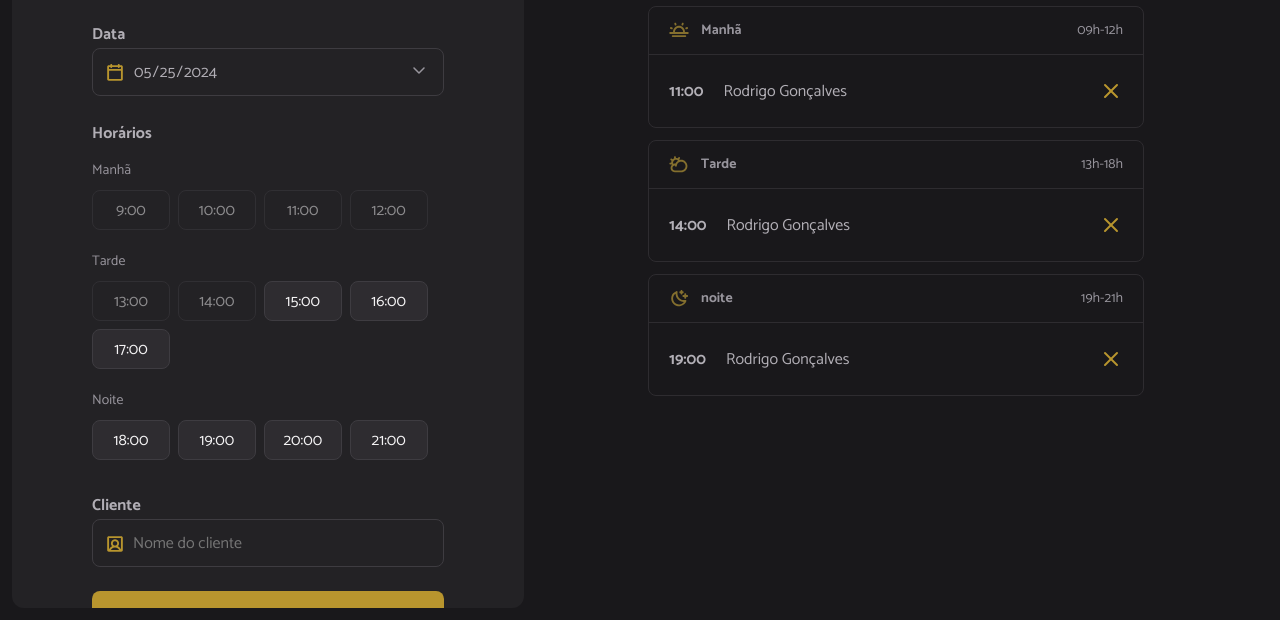
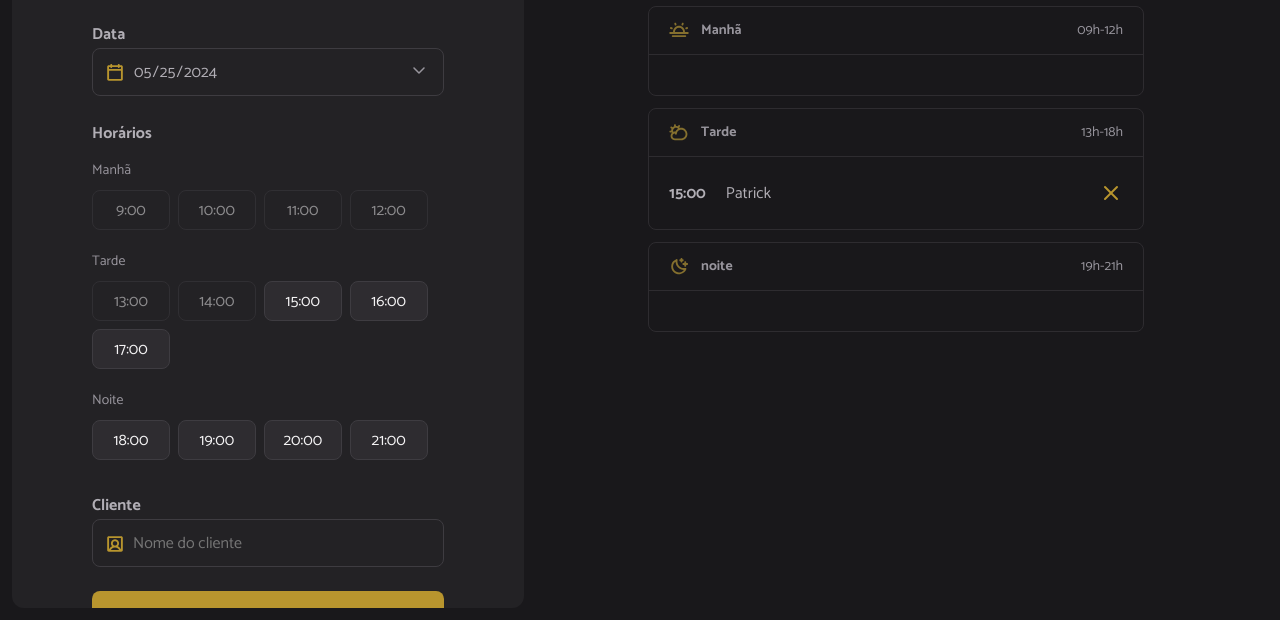
Before and after one commit to santospatrick/projeto-hairday, a website built with webpack: page index.html in a window 1280 px wide. Shown: the part 180-800 px from the top of the page. Built offline with nearby package versions, Linux system fonts and the light colour scheme; data requests are answered from the project's data file.

Commit message:
adiciona html dinamicamente a partir da api

```diff
--- a/src/modules/schedules/load.js
+++ b/src/modules/schedules/load.js
@@ -1,8 +1,14 @@
+import { scheduleFetchByDay } from "../../services/schedule-fetch-by-day";
 import { hoursLoad } from "../form/hours-load";
+import { schedulesShow } from "./show";
 
 const selectedDate = document.getElementById('date')
 
-export function schedulesDay() {
+export async function schedulesDay() {
     const date = selectedDate.value
+    const dailySchedules = await scheduleFetchByDay({ date })
+
+    schedulesShow({ dailySchedules })
+
     hoursLoad({ date })
 }
--- /dev/null
+++ b/src/modules/schedules/show.js
@@ -0,0 +1,52 @@
+import dayjs from 'dayjs'
+
+const periodMorning = document.getElementById('period-morning')
+const periodAfternoon = document.getElementById('period-afternoon')
+const periodNight = document.getElementById('period-night')
+
+export function schedulesShow({ dailySchedules }) {
+    try {
+        periodMorning.innerHTML = ''
+        periodAfternoon.innerHTML = ''
+        periodNight.innerHTML = ''
+
+        dailySchedules.forEach((schedule) => {
+            // <li>
+            //   <strong>11:00</strong>
+            //   <span>Rodrigo Gonçalves</span>
+            //   <img
+            //     src="./src/assets/cancel.svg"
+            //     alt="Cancelar"
+            //     class="cancel-icon"
+            //   />
+            // </li>
+            const li = document.createElement('li')
+            const strong = document.createElement('strong')
+            const span = document.createElement('span')
+            const img = document.createElement('img')
+
+            li.setAttribute('data-id', schedule.id)
+            strong.textContent = dayjs(schedule.when).format('HH:mm')
+            span.textContent = schedule.name
+
+            img.src = './src/assets/cancel.svg'
+            img.alt = 'Cancelar'
+            img.classList.add('cancel-icon')
+
+            li.append(strong, span, img)
+
+            const hour = dayjs(schedule.when).hour()
+
+            if (hour <= 12) {
+                periodMorning.append(li)
+            } else if (hour > 12 && hour <= 18) {
+                periodAfternoon.append(li)
+            } else {
+                periodNight.append(li)
+            }
+        })
+    } catch (error) {
+        console.log("🚀 ~ schedulesShow ~ error:", error)
+        alert('Não foi possível carregar os agendamentos. Tente novamente mais tarde.')
+    }
+}
```
Also changed, not shown: index.html (+6 -6 lines).
